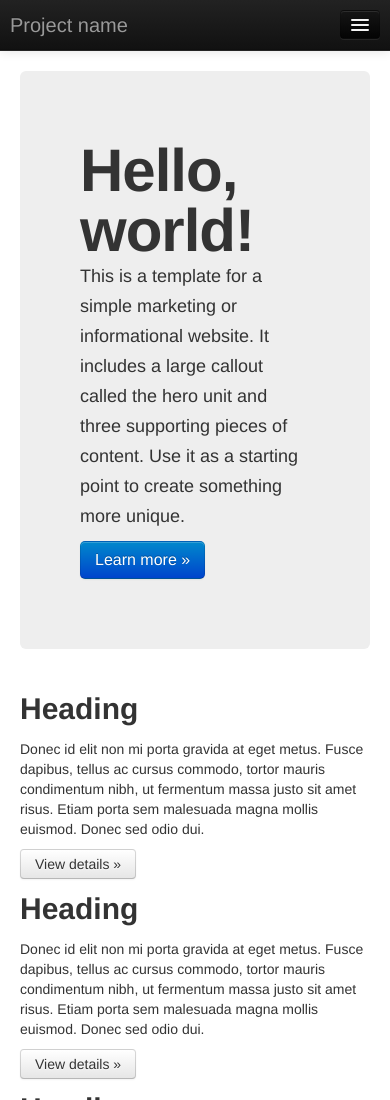
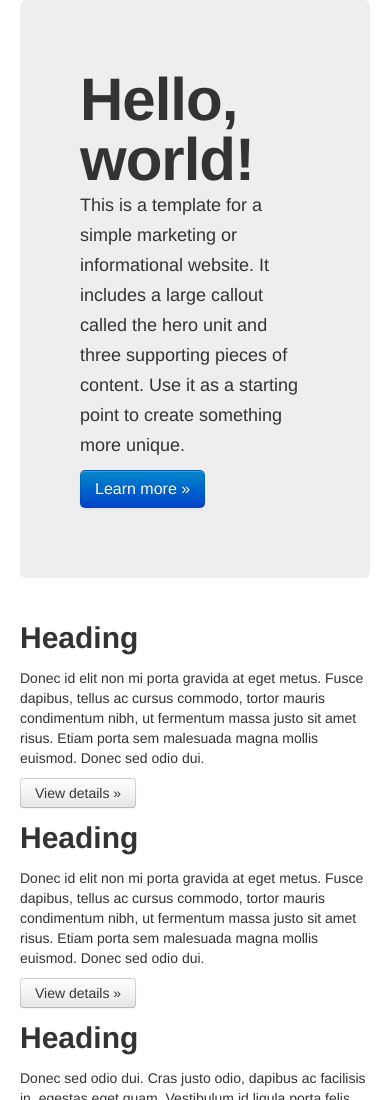
Before and after one commit to doismellburning/martinicalc, a plain HTML site: page martinicalc/index.html in a window 390 px wide. Shown: the top 1100 px of the page. Drawn offline with nearby package versions, Linux system fonts and the light colour scheme.

Commit message:
Removed navbar

```diff
--- a/martinicalc/index.html
+++ b/martinicalc/index.html
@@ -13,7 +13,7 @@
         <link rel="stylesheet" href="css/bootstrap.min.css">
         <style>
             body {
-                padding-top: 60px;
+                padding-top: 40px;
                 padding-bottom: 40px;
             }
         </style>
@@ -28,43 +28,6 @@
         <![endif]-->
 
         <!-- This code is taken from http://twitter.github.com/bootstrap/examples/hero.html -->
-
-        <div class="navbar navbar-inverse navbar-fixed-top">
-            <div class="navbar-inner">
-                <div class="container">
-                    <a class="btn btn-navbar" data-toggle="collapse" data-target=".nav-collapse">
-                        <span class="icon-bar"></span>
-                        <span class="icon-bar"></span>
-                        <span class="icon-bar"></span>
-                    </a>
-                    <a class="brand" href="#">Project name</a>
-                    <div class="nav-collapse collapse">
-                        <ul class="nav">
-                            <li class="active"><a href="#">Home</a></li>
-                            <li><a href="#about">About</a></li>
-                            <li><a href="#contact">Contact</a></li>
-                            <li class="dropdown">
-                                <a href="#" class="dropdown-toggle" data-toggle="dropdown">Dropdown <b class="caret"></b></a>
-                                <ul class="dropdown-menu">
-                                    <li><a href="#">Action</a></li>
-                                    <li><a href="#">Another action</a></li>
-                                    <li><a href="#">Something else here</a></li>
-                                    <li class="divider"></li>
-                                    <li class="nav-header">Nav header</li>
-                                    <li><a href="#">Separated link</a></li>
-                                    <li><a href="#">One more separated link</a></li>
-                                </ul>
-                            </li>
-                        </ul>
-                        <form class="navbar-form pull-right">
-                            <input class="span2" type="text" placeholder="Email">
-                            <input class="span2" type="password" placeholder="Password">
-                            <button type="submit" class="btn">Sign in</button>
-                        </form>
-                    </div><!--/.nav-collapse -->
-                </div>
-            </div>
-        </div>
 
         <div class="container">
 
```
